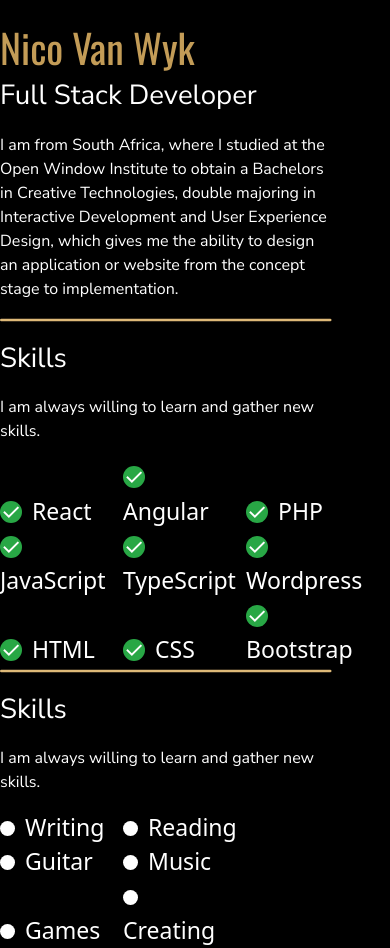
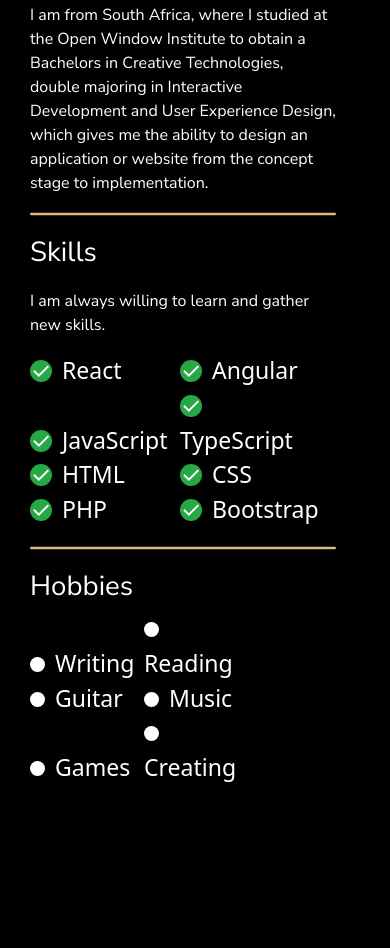
Before and after one commit to NicoVanWyk/nicovanwyk.github.io, a plain HTML site: page index.html in a window 390 px wide. Shown: the part 607-1555 px from the top of the page. After the commit the page ends 1391 px from the top, so only its background shows below. Drawn offline with nearby package versions, Linux system fonts and the light colour scheme.

Commit message:
update with all info, more mobile friendly

```diff
--- a/css/main.css
+++ b/css/main.css
@@ -124,6 +124,21 @@ body {
     opacity: 0.33;
 }
 
+@media only screen and (max-width: 768px) {
+    #imgHeader {
+        margin-top: 0px;
+        margin-left: 0px;
+
+        width: 100%;
+        height: 50%;
+        flex-shrink: 0;
+
+        object-fit: cover;
+
+        opacity: 0.33;
+    }
+}
+
 .divHeader {
     flex: 60%;
 }
@@ -138,17 +153,26 @@ body {
     flex: 40%;
 }
 
-@media only screen and (max-width: 768px) {
-
-    .divHeader,
-    .textContent {
-        flex: 100%;
-    }
-}
-
 .description {
     margin-top: 20px;
     width: 85%;
+}
+
+@media only screen and (max-width: 768px) {
+    #about {
+        height: 100%;
+        width: 100%;
+
+        display: contents;
+        flex-wrap: none;
+    }
+
+    .textContent {
+        width: 100%;
+        margin-top: 20px;
+
+        padding-left: 30px;
+    }
 }
 
 .seperator {
@@ -167,6 +191,56 @@ body {
     text-align: left;
 
     color: var(--light);
+}
+
+.ul_hobbies {
+    list-style: none;
+    padding: 0;
+    margin: 0;
+}
+
+.li_hobbies {
+    display: inline-block;
+    width: 30%;
+    text-align: left;
+
+    color: var(--light);
+}
+
+@media only screen and (max-width: 768px) {
+    .li_hobbies {
+        display: inline-block;
+        width: 50%;
+        text-align: left;
+
+        color: var(--light);
+    }
+}
+
+.li_skills_mobile {
+    display: inline-block;
+    width: 40%;
+    text-align: left;
+
+    color: var(--light);
+}
+
+.ul_skills_hide {
+    display: inherit;
+}
+
+.ul_skills_show {
+    display: none;
+}
+
+@media only screen and (max-width: 768px) {
+    .ul_skills_hide {
+        display: none;
+    }
+
+    .ul_skills_show {
+        display: inherit;
+    }
 }
 
 .skills_circle {
--- a/index.html
+++ b/index.html
@@ -1,10 +1,13 @@
 <!DOCTYPE html>
-<html>
+<html lang="en">
 
 <head>
 
+    <meta charset="UTF-8">
+    <meta name="viewport" content="width=device-width, initial-scale=1.0">
+
     <!-- Title -->
-    <title>Timeline Test</title>
+    <title>Portfolio</title>
 
     <!-- css links -->
     <link rel="stylesheet" href="css/main.css">
@@ -15,8 +18,8 @@
     <!-- Latest compiled JavaScript -->
     <script src="https://cdn.jsdelivr.net/npm/bootstrap@5.3.3/dist/js/bootstrap.bundle.min.js"></script>
 
-    <!-- jQuery Link -->
-    <script src="https://ajax.googleapis.com/ajax/libs/jquery/3.5.1/jquery.min.js"></script>
+    <!-- jQuery Link
+    <script src="https://ajax.googleapis.com/ajax/libs/jquery/3.5.1/jquery.min.js"></script> -->
 
     <!-- javaScript Link -->
     <!-- <script src="../js/index.js"></script> -->
@@ -86,41 +89,59 @@
             <h3 class="font_h3 nunito_sans fontLight">Skills</h3>
             <p class="font_p nunito_sans fontLight description">I am always willing to learn and gather new skills.</p>
 
-            <ul class="ul_skills font_h5">
+            <!-- Large Screens -->
+            <ul class="ul_skills font_h5 ul_skills_hide">
                 <li class="li_skills"><span class="skills_circle">&#x2713;</span>React</li>
                 <li class="li_skills"><span class="skills_circle">&#x2713;</span>Angular</li>
                 <li class="li_skills"><span class="skills_circle">&#x2713;</span>PHP</li>
             </ul>
-            <ul class="ul_skills font_h5">
+            <ul class="ul_skills font_h5 ul_skills_hide">
                 <li class="li_skills"><span class="skills_circle">&#x2713;</span>JavaScript</li>
                 <li class="li_skills"><span class="skills_circle">&#x2713;</span>TypeScript</li>
                 <li class="li_skills"><span class="skills_circle">&#x2713;</span>Wordpress</li>
             </ul>
-            <ul class="ul_skills font_h5">
+            <ul class="ul_skills font_h5 ul_skills_hide">
                 <li class="li_skills"><span class="skills_circle">&#x2713;</span>HTML</li>
                 <li class="li_skills"><span class="skills_circle">&#x2713;</span>CSS</li>
                 <li class="li_skills"><span class="skills_circle">&#x2713;</span>Bootstrap</li>
             </ul>
 
-            <svg class="seperator" xmlns="http://www.w3.org/2000/svg" width="85%" height="4" viewBox="0 0 504 4"
+            <!-- Small Screens -->
+            <ul class="ul_skills font_h5 ul_skills_show">
+                <li class="li_skills_mobile"><span class="skills_circle">&#x2713;</span>React</li>
+                <li class="li_skills_mobile"><span class="skills_circle">&#x2713;</span>Angular</li>
+            </ul>
+            <ul class="ul_skills font_h5 ul_skills_show">
+                <li class="li_skills_mobile"><span class="skills_circle">&#x2713;</span>JavaScript</li>
+                <li class="li_skills_mobile"><span class="skills_circle">&#x2713;</span>TypeScript</li>
+            </ul>
+            <ul class="ul_skills font_h5 ul_skills_show">
+                <li class="li_skills_mobile"><span class="skills_circle">&#x2713;</span>HTML</li>
+                <li class="li_skills_mobile"><span class="skills_circle">&#x2713;</span>CSS</li>
+            </ul>
+            <ul class="ul_skills font_h5 ul_skills_show">
+                <li class="li_skills_mobile"><span class="skills_circle">&#x2713;</span>PHP</li>
+                <li class="li_skills_mobile"><span class="skills_circle">&#x2713;</span>Bootstrap</li>
+            </ul>
+
+            <svg style="margin-top: 20px;" class="seperator" xmlns="http://www.w3.org/2000/svg" width="85%" height="4" viewBox="0 0 504 4"
                 fill="none">
                 <path d="M2 2.00003L502 1.99999" stroke="#DEB978" stroke-width="4" stroke-linecap="round" />
             </svg>
 
-            <h3 class="font_h3 nunito_sans fontLight">Skills</h3>
-            <p class="font_p nunito_sans fontLight description">I am always willing to learn and gather new skills.</p>
+            <h3 class="font_h3 nunito_sans fontLight">Hobbies</h3>
 
-            <ul class="ul_skills font_h5">
-                <li class="li_skills"><span class="Hobbies_circle"></span>Writing</li>
-                <li class="li_skills"><span class="Hobbies_circle"></span>Reading</li>
+            <ul class="ul_hobbies font_h5">
+                <li class="li_hobbies"><span class="Hobbies_circle"></span>Writing</li>
+                <li class="li_hobbies"><span class="Hobbies_circle"></span>Reading</li>
             </ul>
-            <ul class="ul_skills font_h5">
-                <li class="li_skills"><span class="Hobbies_circle"></span>Guitar</li>
-                <li class="li_skills"><span class="Hobbies_circle"></span>Music</li>
+            <ul class="ul_hobbies font_h5">
+                <li class="li_hobbies"><span class="Hobbies_circle"></span>Guitar</li>
+                <li class="li_hobbies"><span class="Hobbies_circle"></span>Music</li>
             </ul>
-            <ul class="ul_skills font_h5">
-                <li class="li_skills"><span class="Hobbies_circle"></span>Games</li>
-                <li class="li_skills"><span class="Hobbies_circle"></span>Creating</li>
+            <ul class="ul_hobbies font_h5">
+                <li class="li_hobbies"><span class="Hobbies_circle"></span>Games</li>
+                <li class="li_hobbies"><span class="Hobbies_circle"></span>Creating</li>
             </ul>
 
         </div>
```
